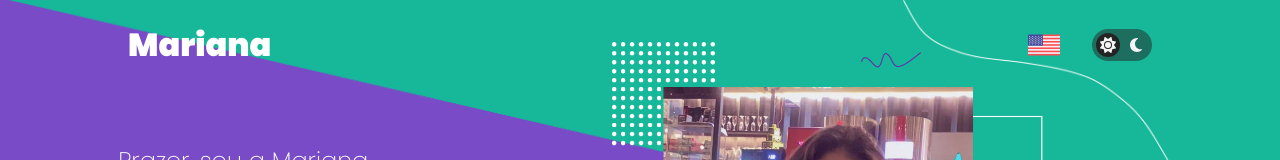
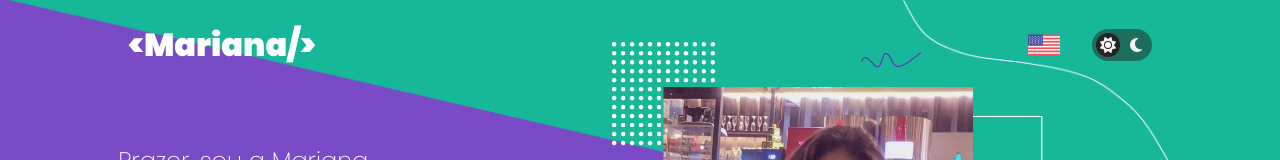
Before and after one commit to marialmeida1/web-portfolio-marialmeida1, a Next.js app: page / in a window 1280 px wide. Shown: the top 160 px of the page. Built offline with nearby package versions, Linux system fonts and the light colour scheme.

Commit message:
fix: alterando exibição de nome

```diff
--- a/app/components/commons/Navbar.tsx
+++ b/app/components/commons/Navbar.tsx
@@ -17,7 +17,7 @@ export default function Navbar() {
 
     return (
         <header className={style.navbar}>
-            <h1 className={`${style.navbar__title} ${isHomePage ? style.white__text : ""}`}>Mariana</h1>
+            <h1 className={`${style.navbar__title} ${isHomePage ? style.white__text : ""}`}>&lt;Mariana/&gt;</h1>
 
             <ul className={style.navbar__actions}>
                 <li><ToggleLanguage /></li>
```
